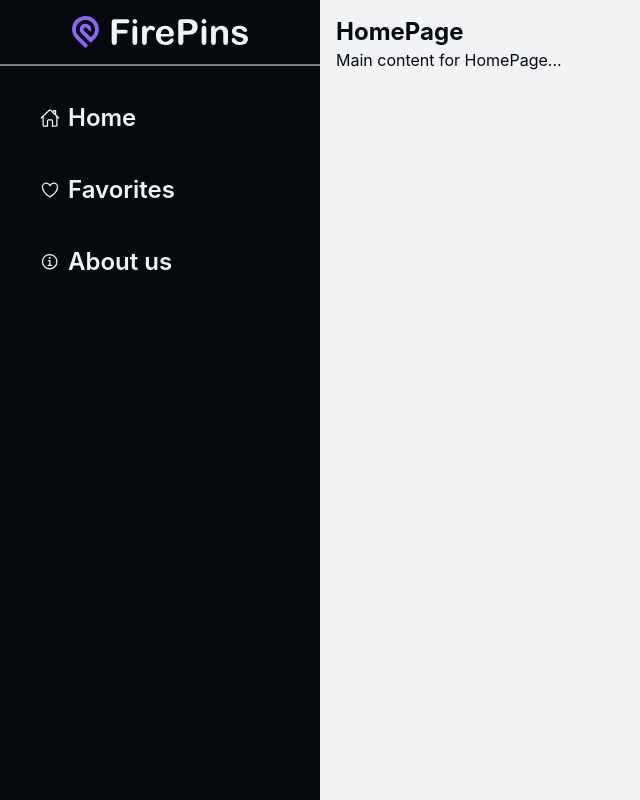
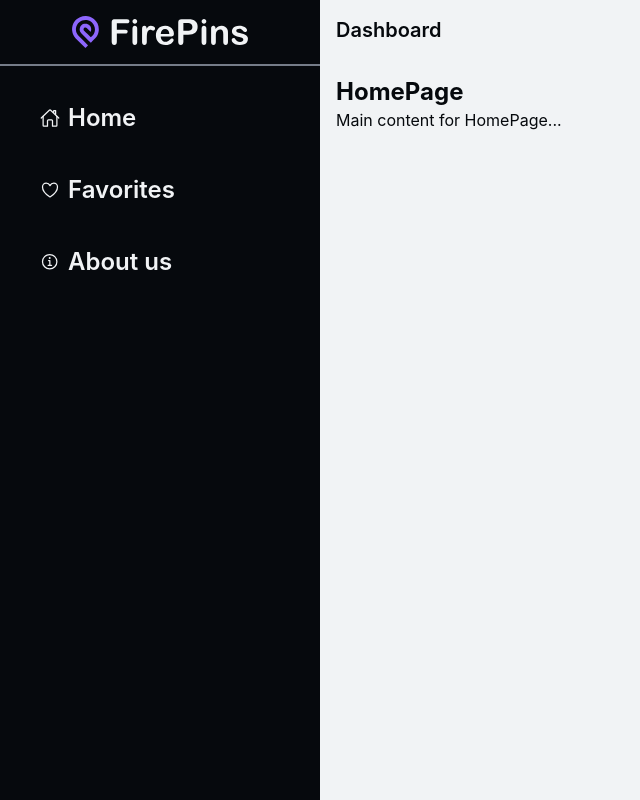
Before and after one commit to DaGigabyte/DH2642_Gp45, a React (Vite) app: page / in a window 1280 px wide. Shown: the whole page, without its empty margins (0-640 px from the left). Built offline with nearby package versions, Linux system fonts and the light colour scheme.

Commit message:
Dummy topbar

```diff
--- a/src/views/RootView.jsx
+++ b/src/views/RootView.jsx
@@ -6,8 +6,17 @@ function RootView() {
   return (
     <div className="flex flex-col min-h-screen bg-pins-light md:flex-row">
       <Sidebar />
-      <div className="flex-1 p-4">
-        <Outlet />
+      <div className="flex-1">
+        {/* Sticky top bar */}
+        <div className="sticky top-0 z-10 flex items-center justify-between p-4">
+          <div className="flex items-center space-x-4">
+            <h1 className="text-xl font-semibold text-pins-black">Dashboard</h1>
+          </div>
+        </div>
+        {/* Main content */}
+        <div className="p-4">
+          <Outlet />
+        </div>
       </div>
     </div>
   );
```
